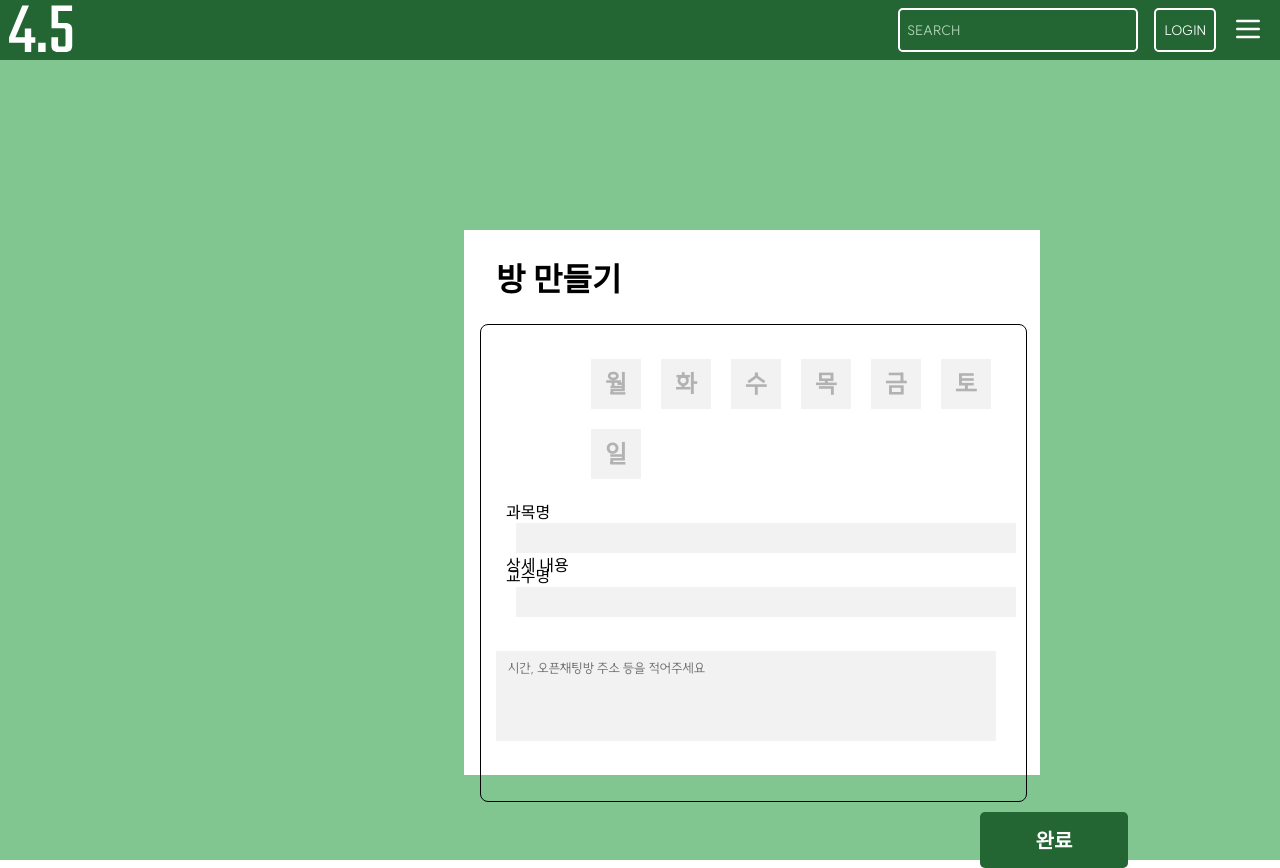
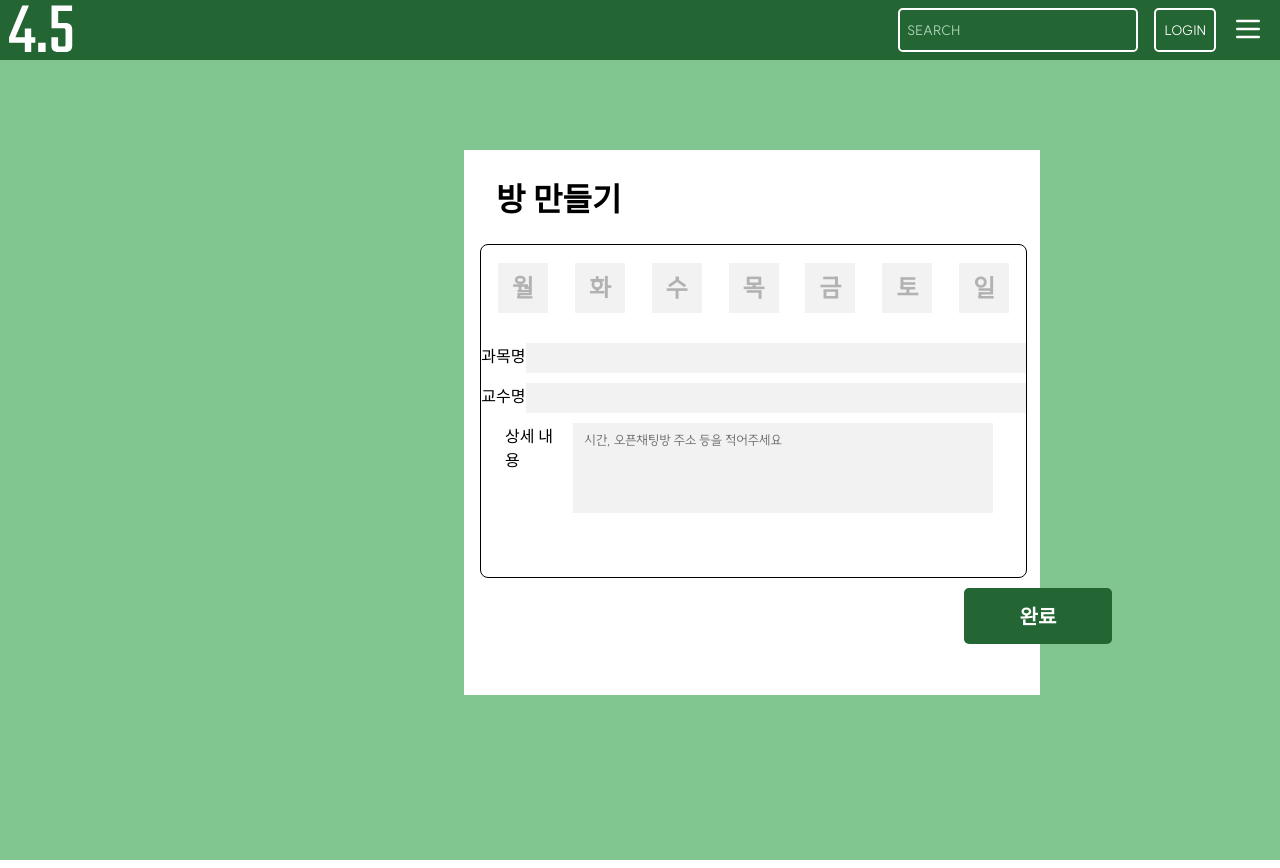
Before and after one commit to skku-sleepwalk/SKKUD_first_project, a Next.js app: page /makeRoom in a window 1280 px wide. Built offline with nearby package versions, Linux system fonts and the light colour scheme.

Commit message:
다소 리팩

```diff
--- a/pages/makeRoom/index.module.css
+++ b/pages/makeRoom/index.module.css
@@ -16,10 +16,12 @@
   background-color: white;
   margin: 20vh;
   margin-left: 58vh;
+  margin-top: 10vh;
 }
 .innerframe {
-  margin: 1rem;
+  /* margin: 1rem;*/
   margin-top: 1.5rem;
+
   width: 95%;
   height: 75%;
 }
@@ -46,17 +48,18 @@
   margin: 10px;
 }
 .subjectNameInput {
-  margin-left: 35px;
+  /* margin-left: 35px; */
   width: 500px;
   height: 30px;
   background-color: #f2f2f2;
   border: 0;
   outline: none;
   text-indent: 10px;
+  /* margin-left: 2.3rem; */
 }
 .font1 {
   font-family: "Inter", sans-serif;
-  margin-left: 25px;
+  /* margin-left: 25px; */
 }
 .detailInput {
   margin-left: 15px;
--- a/pages/makeRoom/index.tsx
+++ b/pages/makeRoom/index.tsx
@@ -38,11 +38,21 @@ export default function main() {
                 width: "100%",
                 height: "80%",
                 borderRadius: "0.5rem",
-                paddingTop: "3vh",
-                paddingBottom: "7vh",
+                marginLeft: "1rem",
+
+                paddingTop: "1vh",
+                // paddingBottom: "7vh",
+                display: "flex",
+                flexDirection: "column",
               }}
             >
-              <div style={{ paddingLeft: "100px" }}>
+              <div
+                style={{
+                  display: "flex",
+                  flexDirection: "row",
+                  justifyContent: "space-evenly",
+                }}
+              >
                 {week1 == 1 ? (
                   <button
                     className={styles.btnTrue}
@@ -179,28 +189,54 @@ export default function main() {
                   </button>
                 )}
               </div>
-              <div style={{ marginTop: "10px" }}>
+              <div
+                style={{
+                  marginTop: "10px",
+                  display: "flex",
+                  flexDirection: "column",
+                  paddingBottom: "4rem",
+                }}
+              >
+                <div
+                  style={{
+                    marginTop: "10px",
+                    display: "flex",
+                    flexDirection: "row",
+                    justifyContent: "space-evenly",
+                  }}
+                >
                   <span className={styles.font1}>과목명</span>
                   <input type="text" className={styles.subjectNameInput} />
                 </div>
 
-              <div style={{ marginTop: "10px" }}>
+                <div
+                  style={{
+                    marginTop: "10px",
+                    display: "flex",
+                    flexDirection: "row",
+                    justifyContent: "space-evenly",
+                  }}
+                >
                   <span className={styles.font1}>교수명</span>
                   <input type="text" className={styles.subjectNameInput} />
                 </div>
-              <div style={{ marginTop: "10px" }}>
-                <span
-                  className={styles.font1}
-                  style={{ position: "relative", bottom: "75px" }}
+                <div
+                  style={{
+                    marginTop: "10px",
+                    display: "flex",
+                    flexDirection: "row",
+                    justifyContent: "space-between",
+                    paddingRight: "2.1rem",
+                    paddingLeft: "1.5rem",
+                  }}
                 >
-                  상세 내용
-                </span>
+                  <span className={styles.font1}>상세 내용</span>
 
                   <textarea
                     placeholder="시간, 오픈채팅방 주소 등을 적어주세요"
-                  style={{ display: "inline-block" }}
                     className={styles.detailInput}
                   ></textarea>
+                </div>
               </div>
             </div>
             <Commongreenbtn
```
Also changed, not shown: pages/main/index.module.css (renamed from pages/main/main.module.css). Lines whose indentation alone changed are shown as unchanged.
